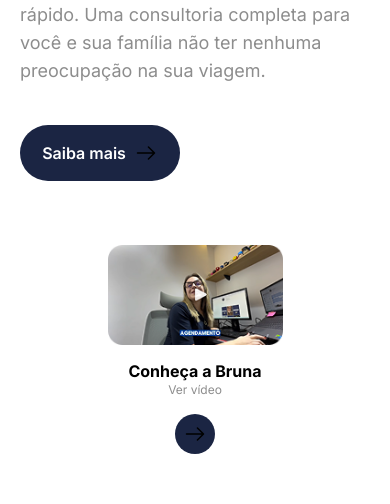
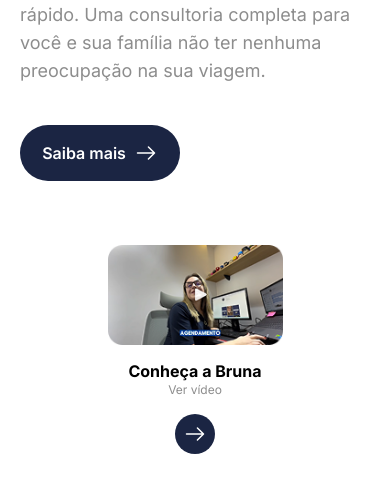
Before and after one commit to GabrielCarvalho03/visto, a React (Vite) app: page / in a window 390 px wide. Shown: the part 880-1384 px from the top of the page. Built offline with nearby package versions, Linux system fonts and the light colour scheme.

Commit message:
button responsive

```diff
--- a/src/components/shared/hero/ProfessionalCard/ProfessionalCard.tsx
+++ b/src/components/shared/hero/ProfessionalCard/ProfessionalCard.tsx
@@ -15,11 +15,11 @@ export const ProfessionalCard = () => {
           <span className="text-xs text-gray-color-100">Ver vídeo</span>
         </div>
 
-        <div className="hidden  h-9 w-10 rounded-full   bg-blueHard lg:flex items-center justify-center">
+        <div className="hidden  h-9 w-10 rounded-full   bg-blueHard lg:flex items-center justify-center text-white">
           <ArrowRight />
         </div>
       </section>
-      <div className=" lg:hidden h-10 w-10 rounded-full   bg-blueHard flex items-center justify-center ">
+      <div className=" lg:hidden h-10 w-10 rounded-full   bg-blueHard flex items-center justify-center text-white">
         <ArrowRight />
       </div>
     </>
--- a/src/components/shared/hero/hero.tsx
+++ b/src/components/shared/hero/hero.tsx
@@ -47,7 +47,7 @@ export const Hero = () => {
             </span>
 
             <CallToActionButton
-              className="w-40 h-14"
+              className="w-40 h-14 text-white"
               background="blueHard"
               title="Saiba mais"
               icon={<ArrowRight />}
```
